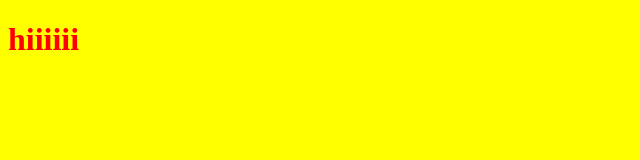
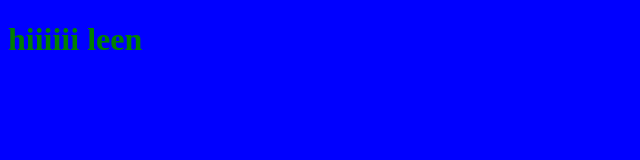
Before and after one commit to ramaalhalag/myproject, a plain HTML site: page index.html in a window 1280 px wide. Shown: the whole page, without its empty margins (0-640 px from the left). Drawn offline with Linux system fonts and the light colour scheme.

Commit message:
change for leen

```diff
--- a/index.html
+++ b/index.html
@@ -7,7 +7,7 @@
     <link rel="stylesheet" href="style.css">
 </head>
 <body>
-    <h1>hiiiiii</h1>
+    <h1>hiiiiii leen</h1>
     <script src="app.js" ></script>
 </body>
 </html>
--- a/style.css
+++ b/style.css
@@ -1,9 +1,9 @@
 h1{
- color: red;
+ color: green;
 
 }
 
 body{
-background-color:yellow;
+background-color:blue;
 
 }
```
